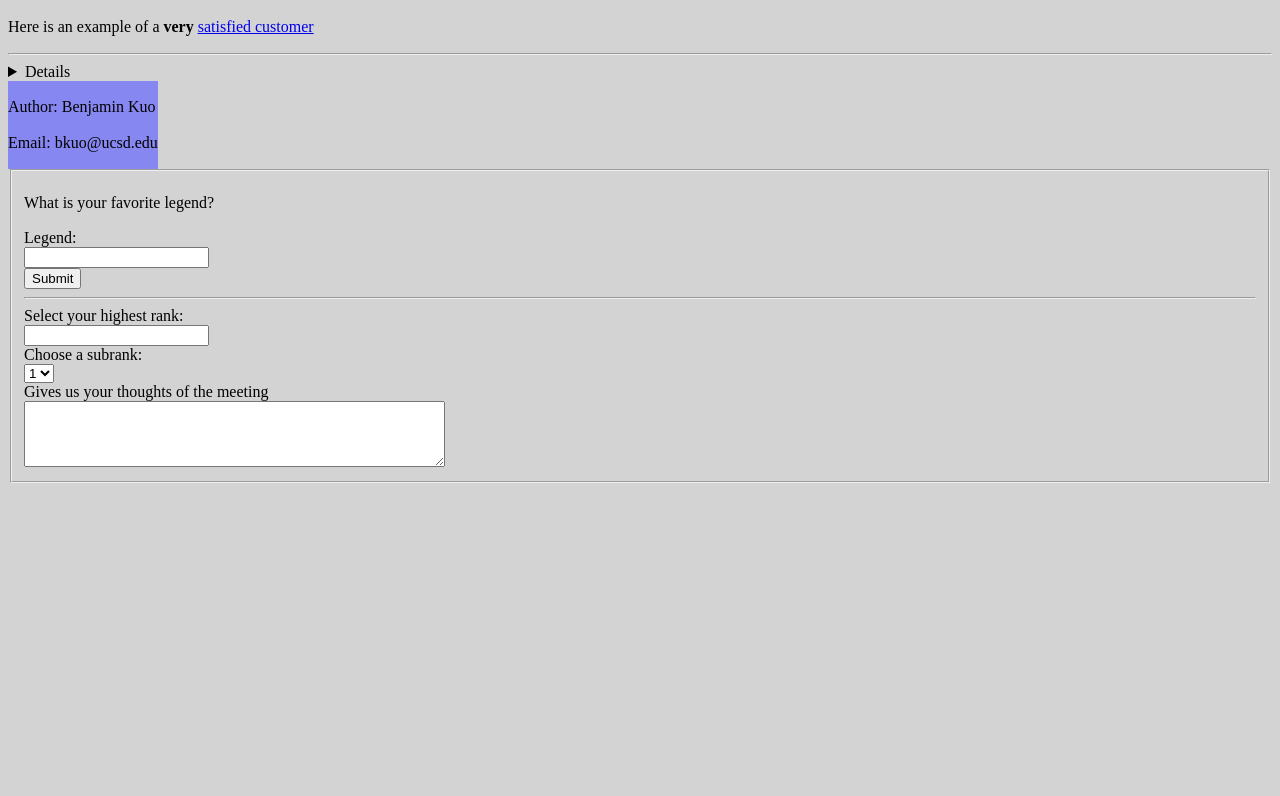
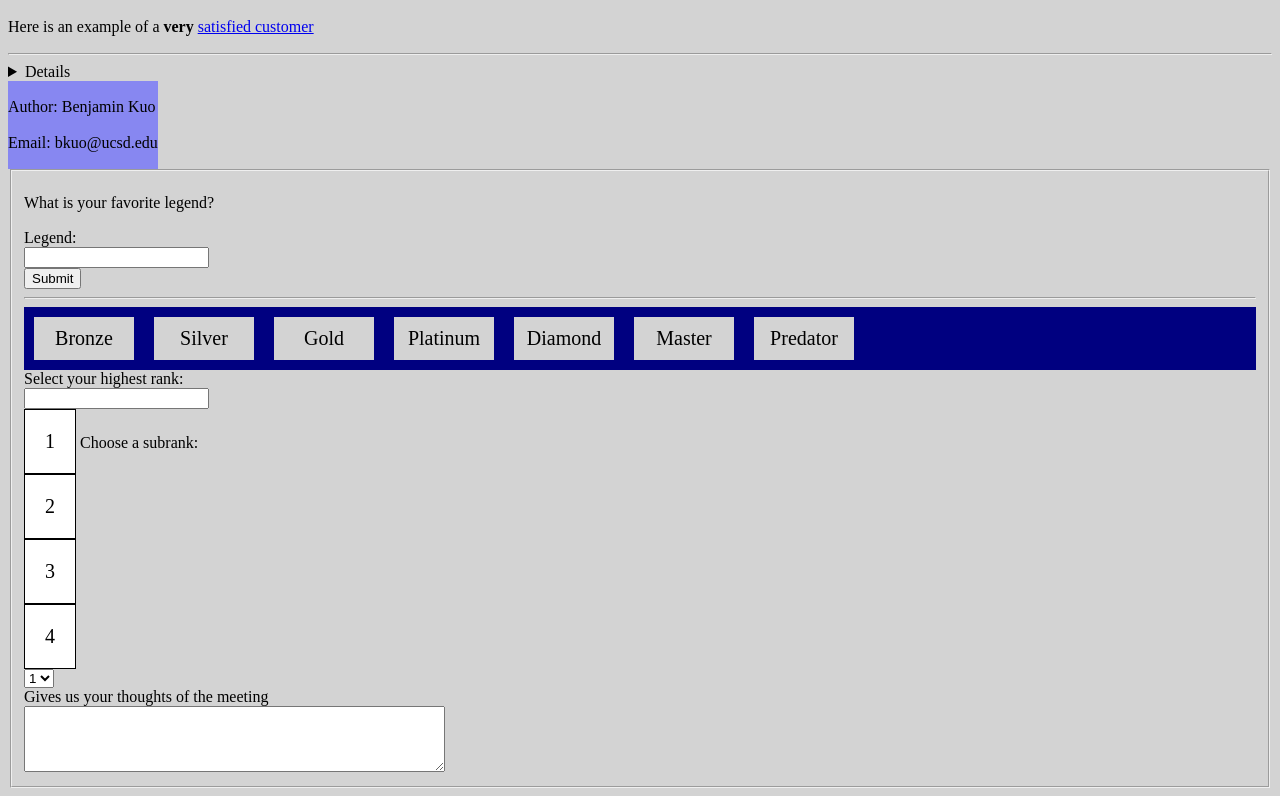
Before and after one commit to benkwwuo/fa21-cse110-lab3, a plain HTML site: page index.html in a window 1280 px wide. Shown: the part 2324-3120 px from the top of the page. Before the commit the page ends 2815 px from the top, so only its background shows below. Drawn offline with Linux system fonts and the light colour scheme.

Commit message:
added grids/flex containers

```diff
--- a/index.html
+++ b/index.html
@@ -38,7 +38,30 @@
                 background-color: rgb(135, 135, 241);
                 display: inline-block;
             }
-
+            .flex-ranks {
+                display: flex;
+                flex-wrap: nowrap;
+                background-color: navy;
+            }
+            .flex-ranks > div {
+                background-color: lightgrey;
+                width: 80px;
+                margin: 10px;
+                text-align: center;
+                padding: 10px;
+                font-size: 20px;
+            }
+            .grid-container {
+                display: inline-grid;
+                background-color: navy;
+            }
+            .grid-item {
+                background-color: white;
+                border: 1px solid black;
+                padding: 20px;
+                font-size: 20px;
+                text-align: center;
+            }
         </style>
     </head>
     <body>
@@ -145,6 +168,15 @@
             <br>
             <input type="submit" value="Submit">
             <hr>
+            <div class="flex-ranks">
+                <div>Bronze</div>
+                <div>Silver</div>
+                <div>Gold</div>
+                <div>Platinum</div>
+                <div>Diamond</div>
+                <div>Master</div>
+                <div>Predator</div>
+            </div>
             <label for="myRank">Select your highest rank:</label>
             <br>
             <input list="ranks" id="myRank" name="myRank" />
@@ -158,6 +190,12 @@
                 <option value="Predator">
             </datalist>
             <br>
+            <div class="grid-container">
+                <div class="grid-item">1</div>
+                <div class="grid-item">2</div>
+                <div class="grid-item">3</div>
+                <div class="grid-item">4</div>
+            </div>
             <label for="ranknum">Choose a subrank:</label><br>
             <select name="ranknum" id="ranknum">
                 <option value="1">1</option>
```
